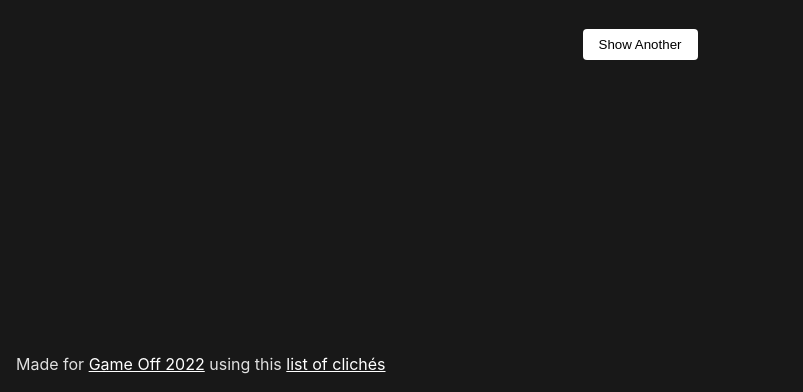
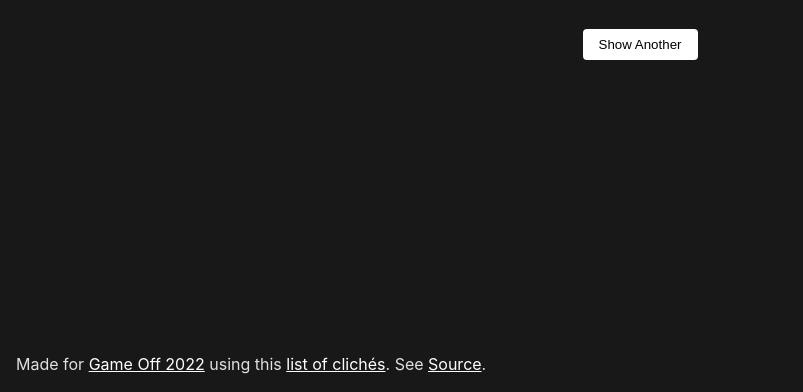
Before and after one commit to flexigames/random-cliche, a website built with Vite: page index.html in a window 1280 px wide. Shown: the part 424-816 px from the top of the page, without its empty margins (0-803 px from the left). Built offline with nearby package versions, Linux system fonts and the light colour scheme.

Commit message:
Add link to repo

```diff
--- a/index.html
+++ b/index.html
@@ -13,7 +13,8 @@
     <h1 id="quote">Some qoute</h1>
     <input type="submit" class="button" value="Show Another" />
     <footer>Made for <a href="https://itch.io/jam/game-off-2022">Game Off 2022</a> using this <a
-        href="https://github.com/leereilly/list-of-english-cliches">list of clichés</a></footer>
+        href="https://github.com/leereilly/list-of-english-cliches">list of clichés</a>. See <a
+        href="https://github.com/flexigames/random-cliche">Source</a>.</footer>
   </form>
 
   <script type="module" src="/src/main.ts"></script>
```
